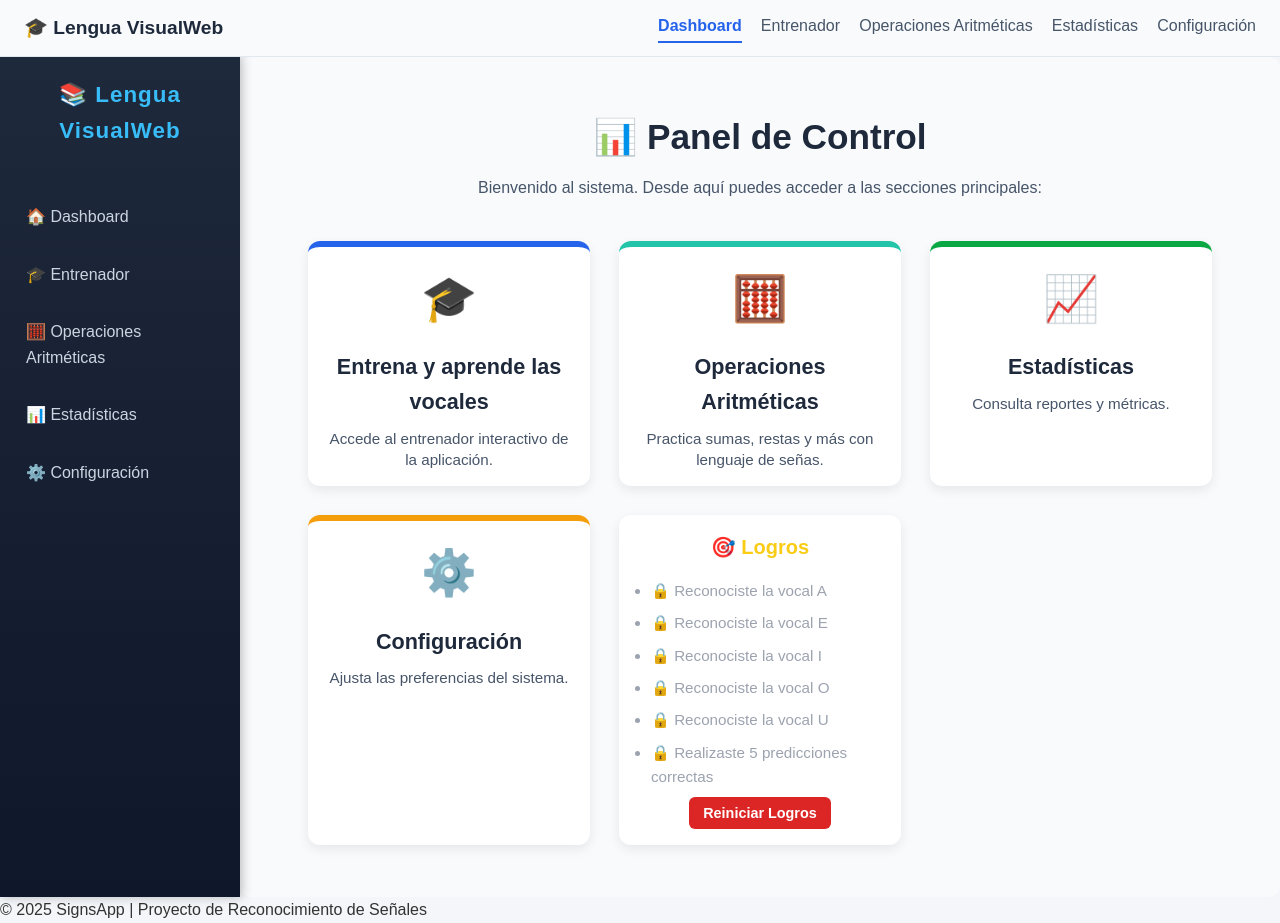
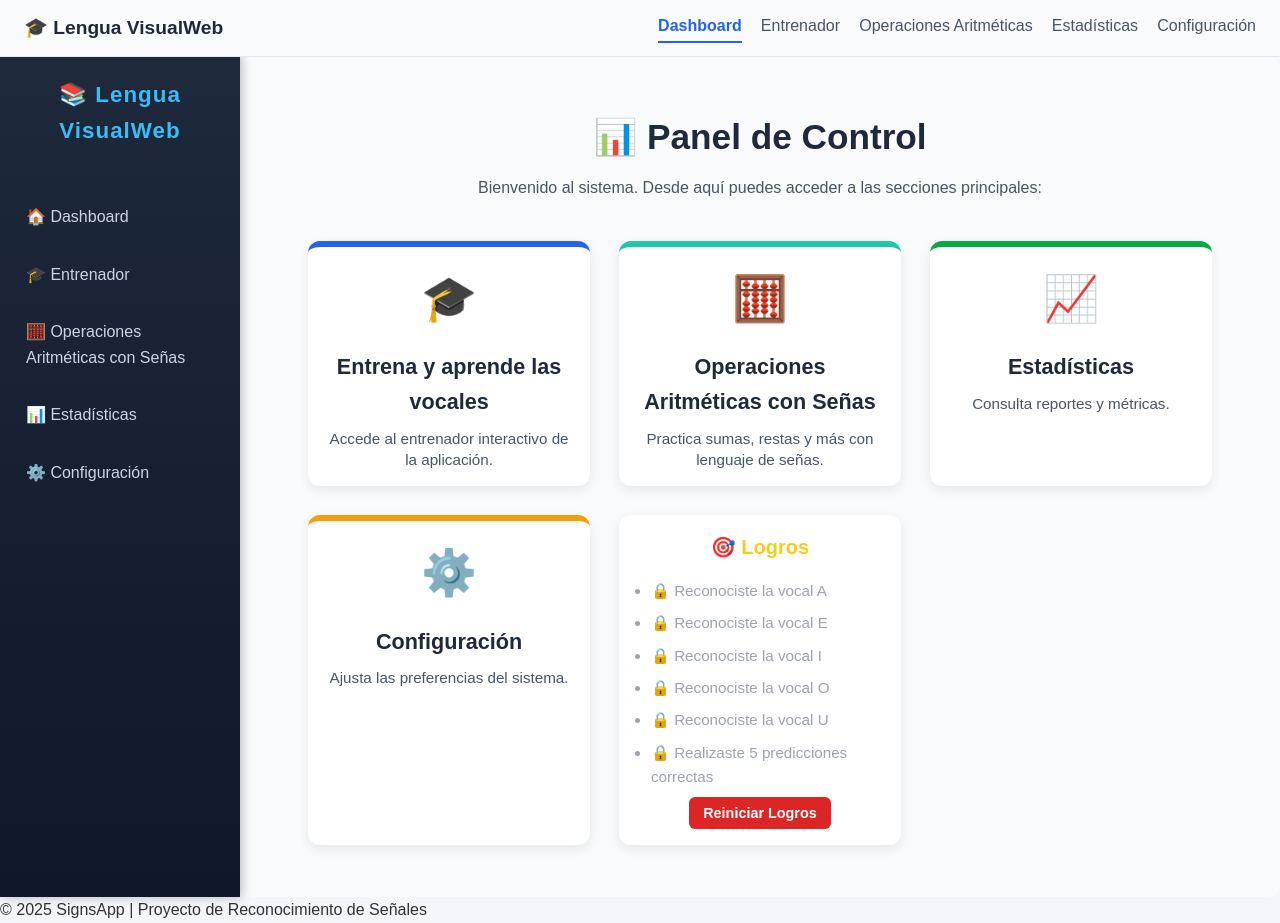
Before and after one commit to aguilarjordy/FINAL, a React (Vite) app in the folder frontend/: page / in a window 1280 px wide. Built offline with nearby package versions, Linux system fonts and the light colour scheme; no server answers.

Commit message:
Corrección de ruta para dev

```diff
--- a/frontend/src/components/Sidebar.jsx
+++ b/frontend/src/components/Sidebar.jsx
@@ -14,7 +14,7 @@ const Sidebar = () => {
           <Link to="/entrenador">🎓 Entrenador</Link>
         </li>
         <li>
-          <Link to="/aritmetica">🧮 Operaciones Aritméticas</Link>
+          <Link to="/aritmetica">🧮 Operaciones Aritméticas con Señas</Link>
         </li>
         <li>
           <Link to="/estadisticas">📊 Estadísticas</Link>
--- a/frontend/src/pages/Dashboard.jsx
+++ b/frontend/src/pages/Dashboard.jsx
@@ -26,7 +26,7 @@ function Dashboard() {
         {/* Nueva tarjeta: Operaciones Aritméticas */}
         <Link to="/aritmetica" className="card card-success">
           <div className="card-icon">🧮</div>
-          <h2>Operaciones Aritméticas</h2>
+          <h2>Operaciones Aritméticas con Señas</h2>
           <p>Practica sumas, restas y más con lenguaje de señas.</p>
         </Link>
 
```
Also changed, not shown: 1 other file (tests, documents, lock files or other folders).
